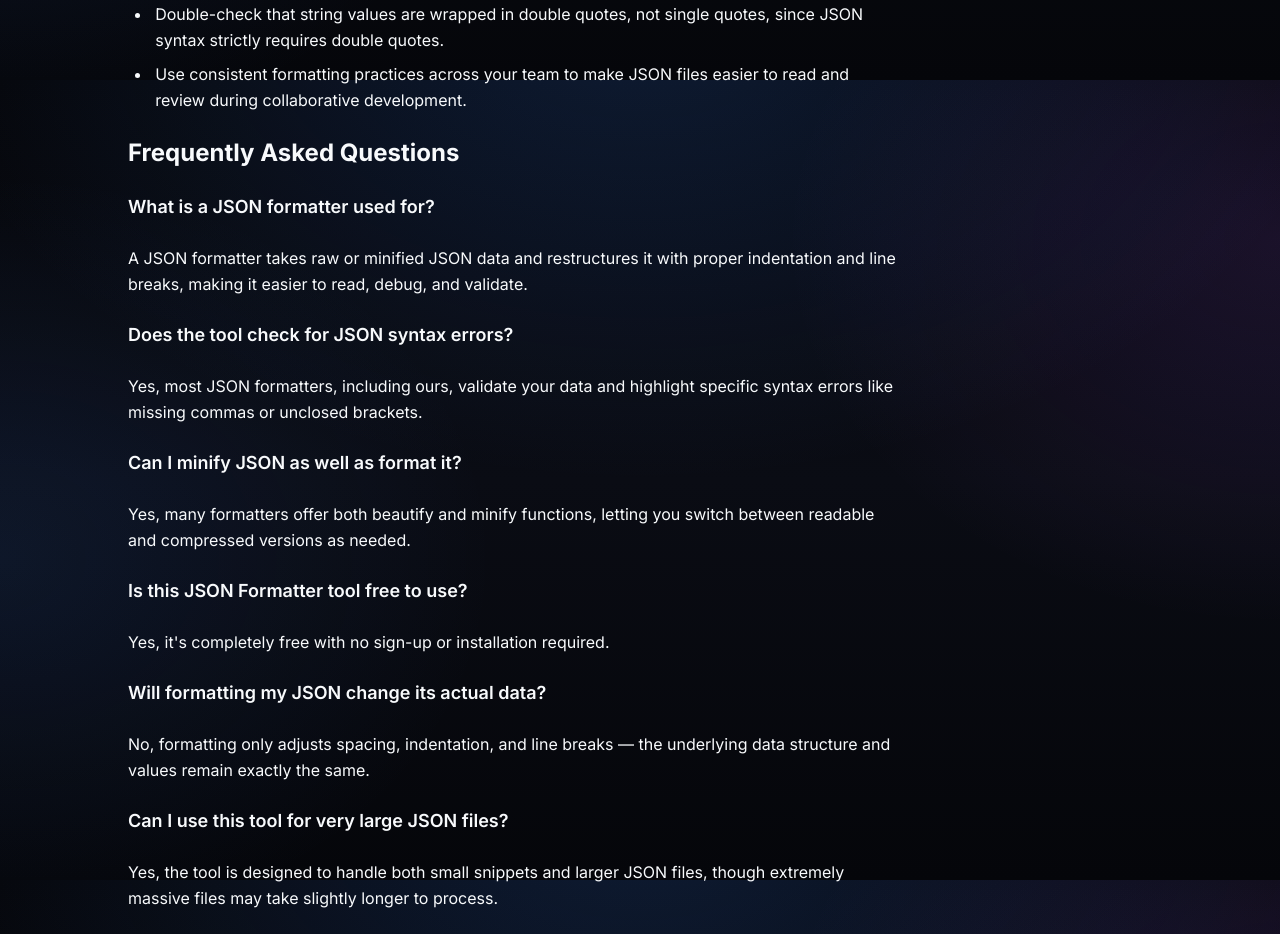
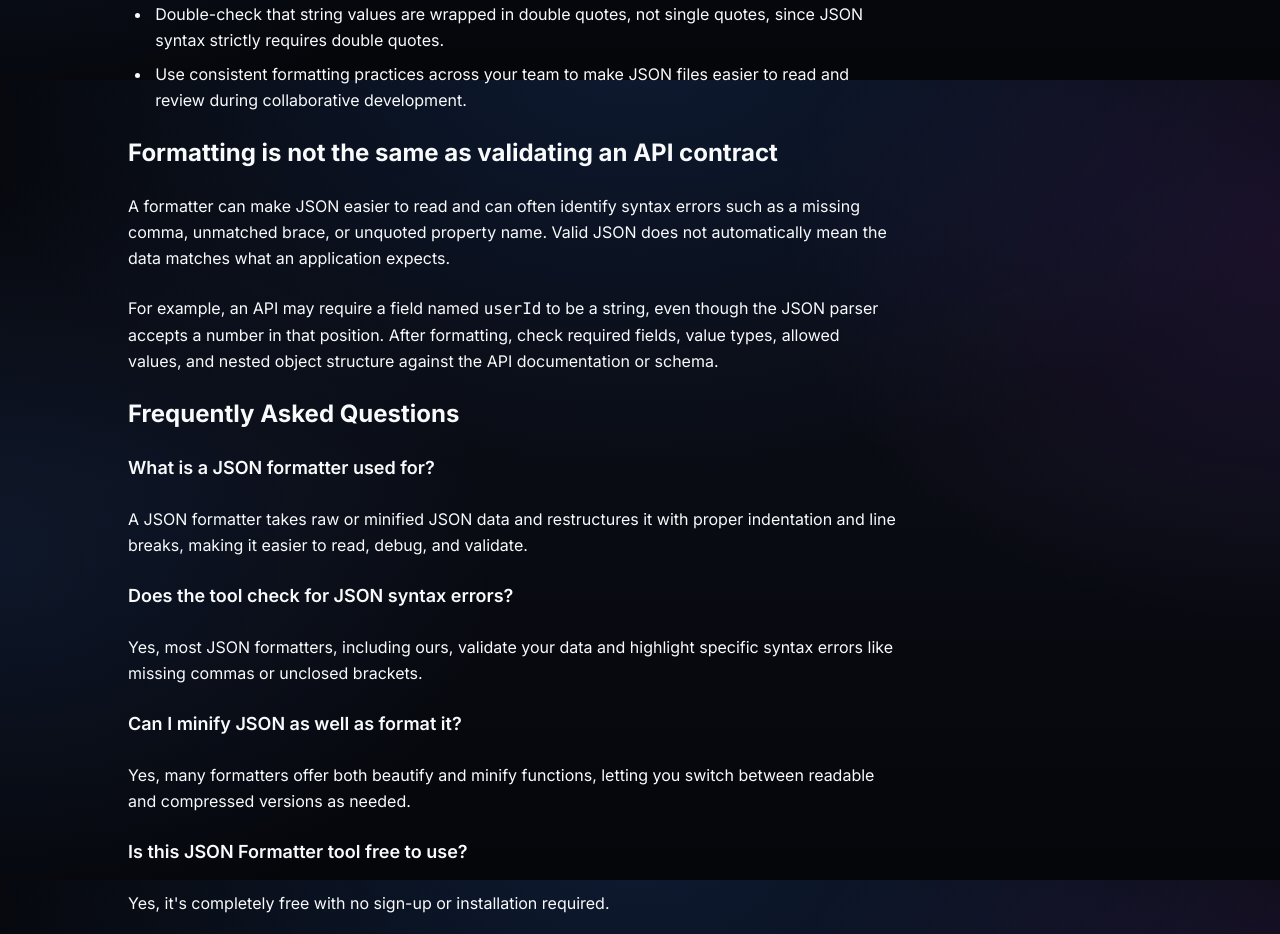
Before and after one commit to surajkumar122024-star/ok01, a Next.js app: page /blog/json-formatter-guide in a window 1280 px wide. Shown: the part 3920-4854 px from the top of the page. Built offline with nearby package versions, Linux system fonts and the light colour scheme.

Commit message:
Add unique subject-specific guidance to blog article

```diff
--- a/src/app/blog/json-formatter-guide/page.tsx
+++ b/src/app/blog/json-formatter-guide/page.tsx
@@ -147,6 +147,7 @@ export default function JsonFormatterGuideArticle() {
           <li>Use consistent formatting practices across your team to make JSON files easier to read and review during collaborative development.</li>
           </ul>
 
+          <h2 className="text-2xl font-bold mt-8">Formatting is not the same as validating an API contract</h2><p>A formatter can make JSON easier to read and can often identify syntax errors such as a missing comma, unmatched brace, or unquoted property name. Valid JSON does not automatically mean the data matches what an application expects.</p><p>For example, an API may require a field named <code>userId</code> to be a string, even though the JSON parser accepts a number in that position. After formatting, check required fields, value types, allowed values, and nested object structure against the API documentation or schema.</p>
           <h2 id="faq" className="text-2xl font-bold mt-8">Frequently Asked Questions</h2>
           <h3 className="text-lg font-semibold mt-4">What is a JSON formatter used for?</h3>
           <p>A JSON formatter takes raw or minified JSON data and restructures it with proper indentation and line breaks, making it easier to read, debug, and validate.</p>
```
